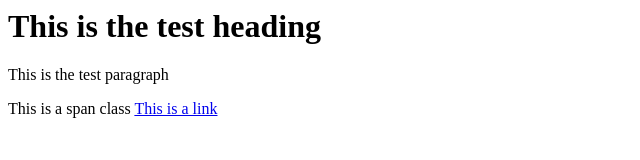
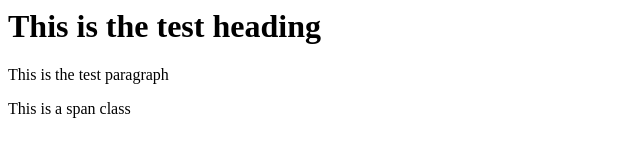
Before and after one commit to khgamujtaba/18-6, a plain HTML site: page index.html in a window 1280 px wide. Shown: the whole page, without its empty margins (0-640 px from the left). Drawn offline with Linux system fonts and the light colour scheme.

Commit message:
Update index.html

```diff
--- a/index.html
+++ b/index.html
@@ -11,7 +11,5 @@
         <a href="https://google.com"></a>
         <span>This is a span class</span>
 
-        <a href="https:google.com">This is a link</a>
-
     </body>
 </html>
```
